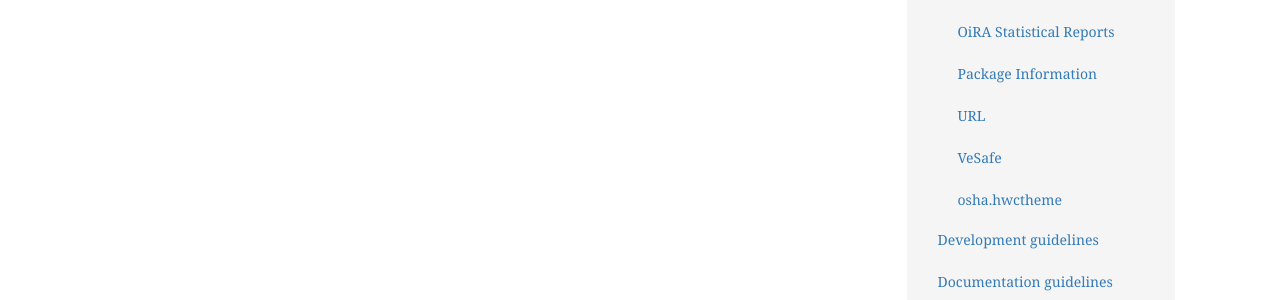
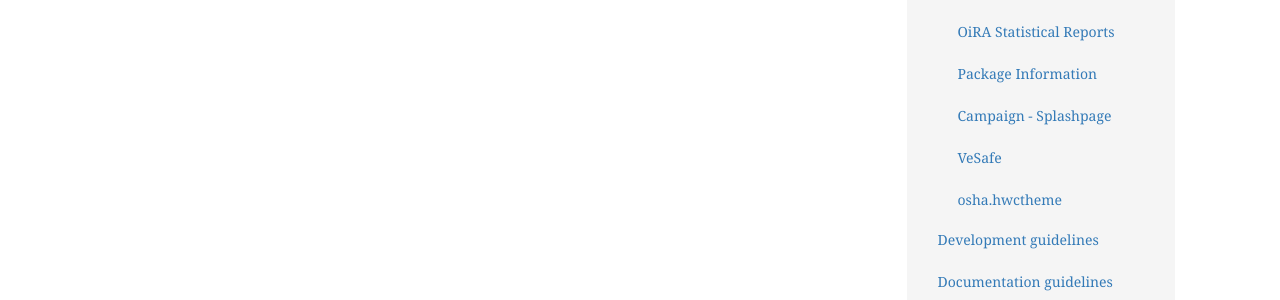
Before and after one commit to EU-OSHA/docs, a Jekyll site: the page built from IT-systems/index.md, in a window 1280 px wide. Shown: the part 753-1053 px from the top of the page. Built offline with Jekyll 4.4.1, drawn with Linux system fonts in a browser that asks for light colours; comment, search, counter and statistics services are not loaded.

Commit message:
Update menu.yml

```diff
--- a/_data/menu.yml
+++ b/_data/menu.yml
@@ -112,7 +112,7 @@
     text: Package Information
     url: !!python/unicode '/IT-systems/osha.whoswho'
   - source: generated
-    text: URL
+    text: Campaign - Splashpage
     url: !!python/unicode '/IT-systems/hwc-splashpage'
   - source: generated
     subitems:
```
